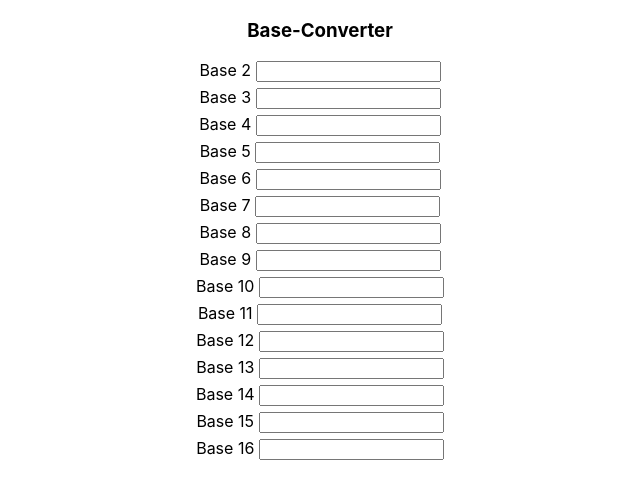
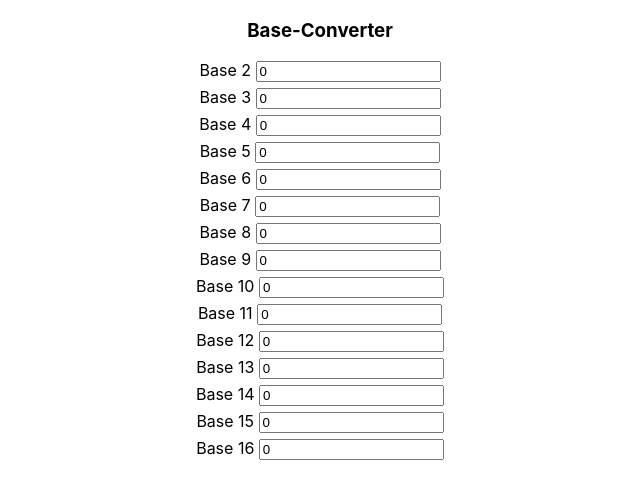
Before and after one commit to photongupta/base-converter, a React (Create React App) app: page / in a window 1280 px wide. Shown: the top 498 px of the page, without its empty margins (320-960 px from the left). Built offline with nearby package versions, Linux system fonts and the light colour scheme.

Commit message:
modified the state of base-converter

```diff
--- a/src/base-converter/baseConverter.js
+++ b/src/base-converter/baseConverter.js
@@ -10,13 +10,13 @@ const doesBelongToBase = function (number, base) {
 class BaseConverter extends React.Component {
   constructor(props) {
     super(props);
-    this.state = {value: '', base: null};
+    this.state = {value: 0};
     this.handleChange = this.handleChange.bind(this);
   }
 
   handleChange(value, base) {
     if (doesBelongToBase(value, base)) {
-      this.setState(() => ({value, base}));
+      this.setState(() => ({value: parseInt(value, 10), base}));
     }
   }
 
@@ -25,7 +25,7 @@ class BaseConverter extends React.Component {
     const inputBoxes = baseList.map((id) => (
       <Input
         key={id}
-        currentInput={this.state}
+        number={this.state.value}
         base={id + 2}
         onChange={this.handleChange}
       />
--- a/src/base-converter/input.js
+++ b/src/base-converter/input.js
@@ -1,8 +1,7 @@
 import React from 'react';
 
-const Input = function ({currentInput, base, onChange}) {
-  const {value: ipValue, base: ipBase} = currentInput;
-  const value = ipValue ? parseInt(ipValue, ipBase).toString(base) : ipValue;
+const Input = function ({number, onChange, base}) {
+  const value = number ? number.toString(base) : number;
   return (
     <div>
       <label>Base {base} </label>
```
